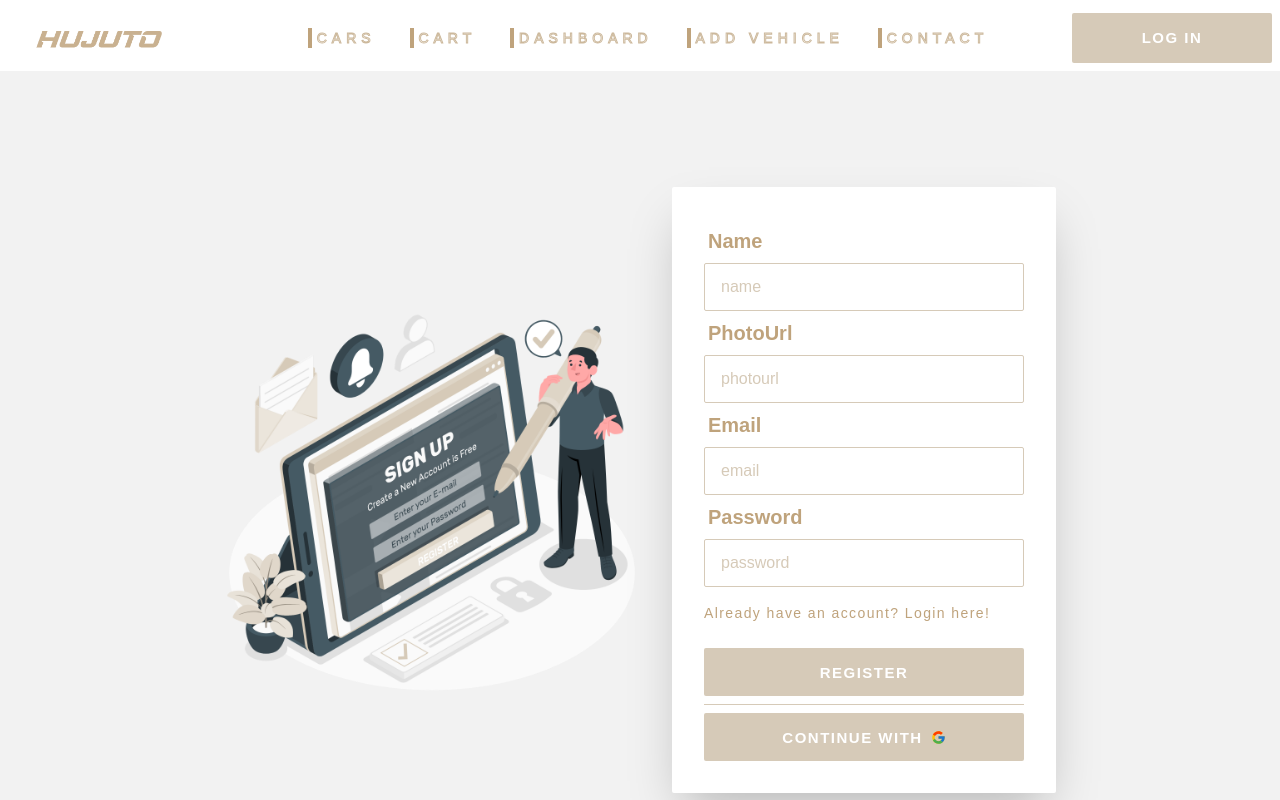
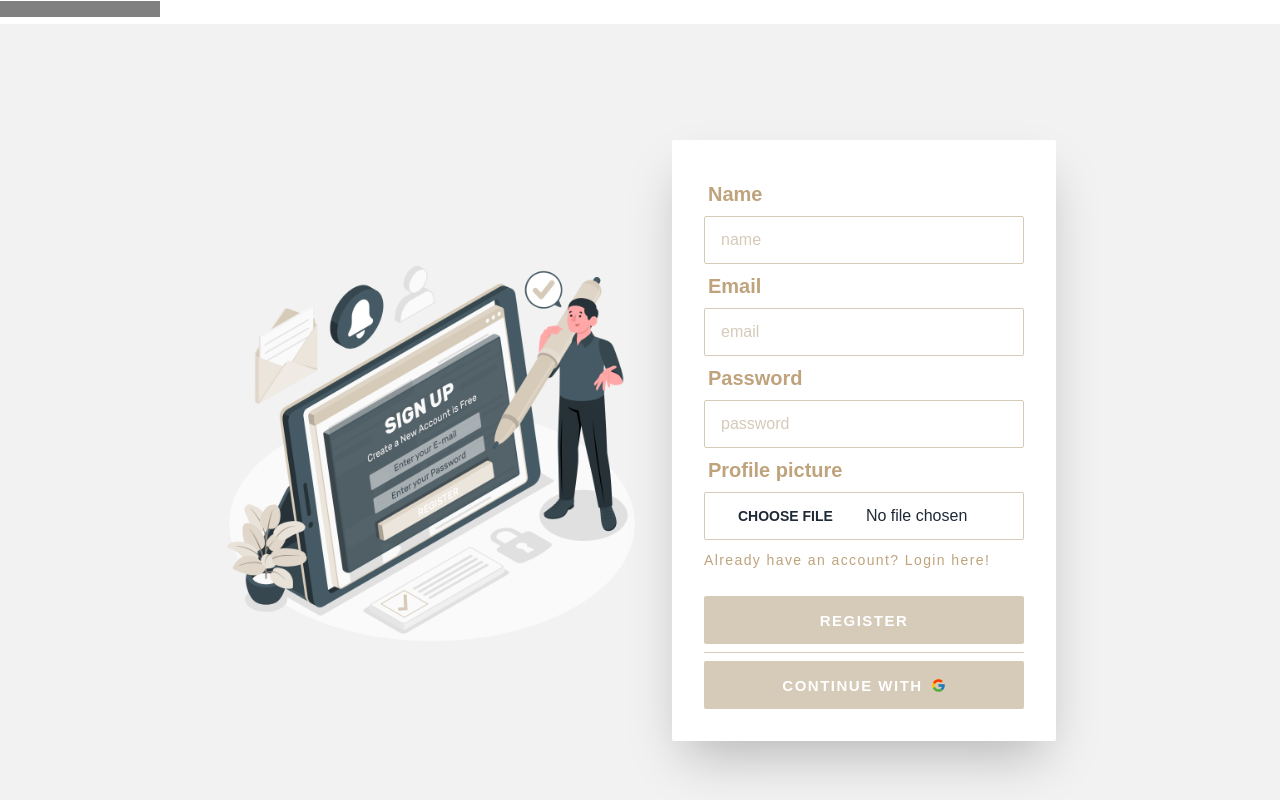
Before and after one commit to noushadzaman/hujuto-client, a React (Vite) app: page /register in a window 1280 px wide. Shown: the top 800 px of the page. Built offline with nearby package versions, Linux system fonts and the light colour scheme; no server answers.

Commit message:
user creation

```diff
--- a/src/pages/AddProduct/AddProduct.jsx
+++ b/src/pages/AddProduct/AddProduct.jsx
@@ -2,14 +2,14 @@ import { useNavigate } from "react-router-dom";
 import Swal from 'sweetalert2'
 import { useForm } from "react-hook-form"
 import useAxios from "../../hooks/useAxios";
-import { useEffect, useState } from "react";
+import { useState } from "react";
 import axios from "axios";
 import { useQuery } from "@tanstack/react-query";
 import { MoonLoader } from "react-spinners";
 
 const imageApiKey = import.meta.env.VITE_image_api_key;
+const imageHostingUrl = `https://api.imgbb.com/1/upload?key=${imageApiKey}`;
 const apiKey = import.meta.env.VITE_Opencage_location_api;
-const imageHostingUrl = `https://api.imgbb.com/1/upload?key=${imageApiKey}`;
 
 
 const AddProduct = () => {
@@ -290,7 +290,6 @@ const AddProduct = () => {
                                 type="area" placeholder="Country Location" className="input rounded-[1px] border-t-1 border-[#d6cab8] placeholder-[#d6cab8] input-bordered w-[100%]" />
                         </div>
                         <div className="form-control mt-6">
-                            {/* <input type="submit" value="Add product" className="btn btn-primary" /> */}
                             <button type="submit" className="btn-primary flex items-center justify-center btn h-[65px]">
                                 {
                                     submissionLoading ?
--- a/src/pages/Brandproducts/BrandProducts.jsx
+++ b/src/pages/Brandproducts/BrandProducts.jsx
@@ -36,10 +36,6 @@ const BrandProducts = ({ brandName }) => {
     })
 
 
-    // const pages = [];
-    // for (let i = 0; i < numberOfPages; i++) {
-    //     numberOfPages.push(i);
-    // }
     if (isLoading || countLoading) {
         return <div className="my-[200px] w-[150px] mx-auto">
             <MoonLoader
--- a/src/pages/Brandproducts/BrandProductsCard.jsx
+++ b/src/pages/Brandproducts/BrandProductsCard.jsx
@@ -1,7 +1,11 @@
 import PropTypes from 'prop-types';
 import { Link } from 'react-router-dom';
+import useAxios from '../../hooks/useAxios'
 import 'aos/dist/aos.css';
 import AOS from 'aos';
+import { useContext } from 'react';
+import { AuthContext } from '../../provider/AuthProvider';
+import { useQuery } from '@tanstack/react-query';
 AOS.init({
     delay: 300,
     duration: 400,
@@ -11,6 +15,19 @@ AOS.init({
 
 const BrandProductsCard = ({ vehicle, index }) => {
     const { _id, imageUrls, direction, name, price, rating, shortDescription } = vehicle;
+    const { user, loading, logOut } = useContext(AuthContext);
+    const axiosPublic = useAxios();
+    const email = user?.email;
+
+    const { data, isLoading } = useQuery({
+        queryKey: [user?.email],
+        queryFn: () => axiosPublic(`/user?email=${email}`)
+    })
+
+    if (isLoading) {
+        return <progress></progress>
+    }
+    const role = data?.data[0]?.role;
 
     return (
         <div data-aos="fade-up" className={`w-[65%] hover:bg-[#F7F5F2] hover:shadow-[#ccb89b] rounded-[2xl] p-1 flex flex-col items-start justify-center gap-3 hover:shadow-2xl transition-shadow
@@ -30,13 +47,18 @@ const BrandProductsCard = ({ vehicle, index }) => {
                     <p className="text-[#ccb89b] text-[18px] font-semibold tracking-wider">{price}</p>
                     <p className="text-[#5f5c5c] opacity-75 text-[14px] pb-[15px] font-[600] tracking-wider">{shortDescription.slice(0, 70) + '...'}.</p>
                 </div>
-                <div className='md:w-[40%] shrink-0 flex gap-5 flex-col'>
+                <div className='md:w-[40%] justify-end shrink-0 flex gap-5 flex-col'>
+                    {
+                        role === 'admin' &&
+                        <Link
+                            to={`/vehicleUpdate/${_id}`}
+                            className="w-full text-center btn-primary px-[12px] py-[6px] md:px-[40px] md:py-[17px]"
+                        >Update</Link>
+                    }
                     <Link
                         to={`/vehicle/${_id}`}
-                        className="w-full btn-primary px-[12px] py-[6px] md:px-[40px] md:py-[17px] text-center">MORE DETAILS</Link>
-                    <Link
-                        to={`/vehicleUpdate/${_id}`}
-                        className="w-full text-center btn-primary px-[12px] py-[6px] md:px-[40px] md:py-[17px]">Update</Link>
+                        className="w-full btn-primary px-[12px] py-[6px] md:px-[40px] md:py-[17px] text-center"
+                    >MORE DETAILS</Link>
                 </div>
             </div>
         </div>
--- a/src/pages/ProductDetails/ProductDetails.jsx
+++ b/src/pages/ProductDetails/ProductDetails.jsx
@@ -30,6 +30,17 @@ const ProductDetails = () => {
             return res;
         }
     });
+
+    const { data: roleData, isLoading: roleLoading } = useQuery({
+        queryKey: [user?.email],
+        queryFn: () => axiosPublic(`/user?email=${userIdentity}`)
+    })
+
+    if (roleLoading || isLoading) {
+        return <progress></progress>
+    }
+    const role = roleData?.data[0]?.role;
+    console.log(role)
 
     const handleAddToCart = () => {
         const available = myProductsState.find(productState => productState.productId === _id);
@@ -84,17 +95,20 @@ const ProductDetails = () => {
                     <p className="text-body  md:text-[20px]">{shortDescription}</p>
                     <p className="text-body  md:text-[20px]">Rating: {rating}</p>
                     <p className="text-body  md:text-[20px]">Price: {price}</p>
+                    {
+                        role === 'customer' &&
                         <div className='flex gap-2 '>
                             <button
                                 onClick={handleAddToCart}
                                 className="btn-primary w-[100%] h-[35px]  md:h-[50px] flex items-center justify-center gap-5"
-                        >Add to cart<span className='text-[20px]'><BsFillCartPlusFill /></span>
-                        </button>
+                            >Add to cart<span className='text-[20px]' ><BsFillCartPlusFill /></span></button>
                             {
                                 availability &&
-                            <Link className="btn-primary w-[100%] h-[35px]  md:h-[50px] flex items-center justify-center gap-5" to={`/order/${_id}`}> Order</Link>
+                                <Link className="btn-primary w-[100%] h-[35px]  md:h-[50px] flex items-center justify-center gap-5" to={`/order/${_id}`}
+                                > Order</Link>
                             }
                         </div>
+                    }
                 </div>
                 <div>
                     <div>
--- a/src/pages/Register/Register.jsx
+++ b/src/pages/Register/Register.jsx
@@ -3,27 +3,58 @@ import { FcGoogle } from 'react-icons/fc';
 import { Link, useNavigate } from "react-router-dom";
 import { AuthContext } from '../../provider/AuthProvider';
 import Swal from 'sweetalert2'
+import useAxios from '../../hooks/useAxios';
+import { useForm } from "react-hook-form"
+
+const imageApiKey = import.meta.env.VITE_image_api_key;
+const imageHostingUrl = `https://api.imgbb.com/1/upload?key=${imageApiKey}`;
 
 const Register = () => {
+    const axiosPublic = useAxios();
     const [error, setError] = useState('');
     const { googleSignIn, createUser, setNamePhoto } = useContext(AuthContext);
     const navigate = useNavigate();
+    const {
+        register,
+        handleSubmit,
+        watch,
+        formState: { errors },
+    } = useForm();
 
-    const handleCreateUser = (event) => {
-        event.preventDefault();
-        const form = event.target;
-        const name = form.name.value;
-        const photoURL = form.PhotoUrl.value;
-        const email = form.email.value;
-        const password = form.password.value;
+    const onSubmit = async (form) => {
+        const name = form.name;
+        const email = form.email;
+        const password = form.password;
+        const photo = form.photo;
         if (!/^(?=.*[A-Z])(?=.*[@#$%^&+=!]).{6,}$/.test(password)) {
             setError('Password should have at least 6 character, a capital letter and one special character.')
             return;
         }
+        axiosPublic.post(imageHostingUrl, { image: photo[0] }, {
+            headers: {
+                'Content-Type': 'multipart/form-data'
+            }
+        })
+            .then(res => {
+                console.log(res)
+                const photoUrl = res.data.data.display_url;
+
+
                 createUser(email, password)
-            .then(() => {
-                setNamePhoto(name, photoURL);
+                    .then((res) => {
+                        console.log(res)
+                        setNamePhoto(name, photoUrl);
                         setError('');
+                        const user = {
+                            name,
+                            email,
+                            photoUrl,
+                            role: 'customer'
+                        }
+                        axiosPublic.post(`/users`, user)
+                            .then(res => {
+                                console.log(res.data)
+                            })
                         navigate('/');
                         Swal.fire({
                             position: 'center',
@@ -35,6 +66,7 @@ const Register = () => {
                     })
                     .catch(error => {
                         setError(error.message);
+                    })
             })
     }
 
@@ -63,37 +95,49 @@ const Register = () => {
                 </div>
                 <div className="card flex-shrink-0 w-full rounded-[2px] max-w-sm shadow-2xl bg-base-100">
                     <div className='card-body'>
-                        <form onSubmit={handleCreateUser}>
+                        <form
+                            onSubmit={handleSubmit(onSubmit)}
+                        >
                             <div className="form-control">
                                 <label className="label">
                                     <span className="label-text text-xl text-[#BFA37C] font-semibold">Name</span>
                                 </label>
-                                <input name='name' type="text" placeholder="name"
-                                    className="rounded-[2px] input border-t-1 border-[#d6cab8] placeholder-[#d6cab8]" required />
-                            </div>
-                            <div className="form-control">
-                                <label className="label">
-                                    <span className="label-text text-xl text-[#BFA37C] font-semibold">PhotoUrl</span>
-                                </label>
-                                <input name='PhotoUrl' type="text" placeholder="photourl"
-                                    className=" file:bg-violet-50 rounded-[2px] input border-t-1 border-[#d6cab8] placeholder-[#d6cab8]" required />
+                                <input
+                                    {...register("name", { required: true })}
+                                    type="text" placeholder="name" className="input rounded-[2px] border-t-1 border-[#d6cab8] placeholder-[#d6cab8] input-bordered w-[100%]"
+                                />
                             </div>
                             <div className="form-control">
                                 <label className="label">
                                     <span className="label-text text-xl text-[#BFA37C] font-semibold">Email</span>
                                 </label>
-                                <input name='email' type="email" placeholder="email"
-                                    className="rounded-[2px] input border-t-1 border-[#d6cab8] placeholder-[#d6cab8]" required />
+                                <input
+                                    {...register("email", { required: true })}
+                                    type="email" placeholder="email"
+                                    className="input rounded-[2px] border-t-1 border-[#d6cab8] placeholder-[#d6cab8] input-bordered w-[100%]"
+                                />
                             </div>
                             <div className="form-control">
                                 <label className="label">
                                     <span className="label-text text-xl text-[#BFA37C] font-semibold">Password</span>
                                 </label>
-                                <input name='password' type="password" placeholder="password"
-                                    className="rounded-[2px] input border-t-1 border-[#d6cab8] placeholder-[#d6cab8]" required />
+                                <input
+                                    {...register("password", { required: true })}
+                                    type="password" placeholder="password"
+                                    className="input rounded-[2px] border-t-1 border-[#d6cab8] placeholder-[#d6cab8] input-bordered w-[100%]"
+                                />
+                            </div>
+                            <div className="form-control">
+                                <label className="label">
+                                    <span className="label-text text-xl text-[#BFA37C] font-semibold">Profile picture</span>
+                                </label>
+                                <input
+                                    {...register("photo", { required: true })}
+                                    type="file" className="input rounded-[2px] border-t-1  placeholder-[#d6cab8] input-bordered w-[100%] file-input file-input-ghost max-w-[100%] border-[#d6cab8]"
+                                />
+                            </div>
                             <p className="text-[#e96969] font-semibold mt-2 text-[14px]">{error}</p>
                             <Link to="/login" className="text-[#BFA37C] mt-2 text-[14px] tracking-widest">Already have an account? Login here!</Link>
-                            </div>
                             <div className="form-control mt-6">
                                 <input type='submit' value="Register" className="btn btn-primary" />
                             </div>
--- a/src/pages/Shared/Navbar/Navbar.jsx
+++ b/src/pages/Shared/Navbar/Navbar.jsx
@@ -2,11 +2,26 @@ import { Link, NavLink } from "react-router-dom";
 import logo from '../../../../public/logo.png'
 import './Navbar.css';
 import { useContext } from "react";
+import { useQuery } from '@tanstack/react-query';
 import { AuthContext } from "../../../provider/AuthProvider";
 import Swal from 'sweetalert2'
+import useAxios from '../../../hooks/useAxios'
 
 const Navbar = () => {
     const { user, loading, logOut } = useContext(AuthContext);
+    const axiosPublic = useAxios();
+    const email = user?.email;
+
+    const { data, isLoading } = useQuery({
+        queryKey: [user?.email],
+        queryFn: () => axiosPublic(`/user?email=${email}`)
+    })
+
+    if (isLoading) {
+        return <progress></progress>
+    }
+    const isAdmin = data?.data[0]?.role;
+
     const handleLogOut = () => {
         logOut();
         Swal.fire({
@@ -26,33 +41,44 @@ const Navbar = () => {
             </button>
         </NavLink>
 
+        {
+            isAdmin === 'customer' &&
             <NavLink to="/cart">
                 <button className="button">
                     <span>&nbsp;Cart&nbsp;</span>
                     <span className="hover-text">&nbsp;Cart&nbsp;</span>
                 </button>
             </NavLink>
+        }
 
+        {
+            isAdmin === 'admin' &&
             <NavLink to="/dashboard">
                 <button className="button">
                     <span>&nbsp;dashboard&nbsp;</span>
                     <span className="hover-text">&nbsp;dashboard&nbsp;</span>
                 </button>
             </NavLink>
+        }
 
+        {
+            isAdmin === 'admin' &&
             <NavLink to="/addProduct">
                 <button className="button">
                     <span>&nbsp;Add&nbsp;vehicle&nbsp;</span>
                     <span className="hover-text">&nbsp;Add&nbsp;vehicle&nbsp;</span>
                 </button>
             </NavLink>
-
+        }
+        {
+            !isAdmin === 'admin' &&
             <NavLink to="/contact">
                 <button className="button">
                     <span>&nbsp;Contact&nbsp;</span>
                     <span className="hover-text">&nbsp;Contact&nbsp;</span>
                 </button>
             </NavLink>
+        }
     </>
 
     return (
--- a/src/provider/AuthProvider.jsx
+++ b/src/provider/AuthProvider.jsx
@@ -16,7 +16,6 @@ const AuthProvider = ({ children }) => {
 
     const createUser = (email, password) => {
         return createUserWithEmailAndPassword(auth, email, password)
-
     }
 
     const setNamePhoto = (name, photoURL) => {
```
Lines whose indentation alone changed are shown as unchanged.
